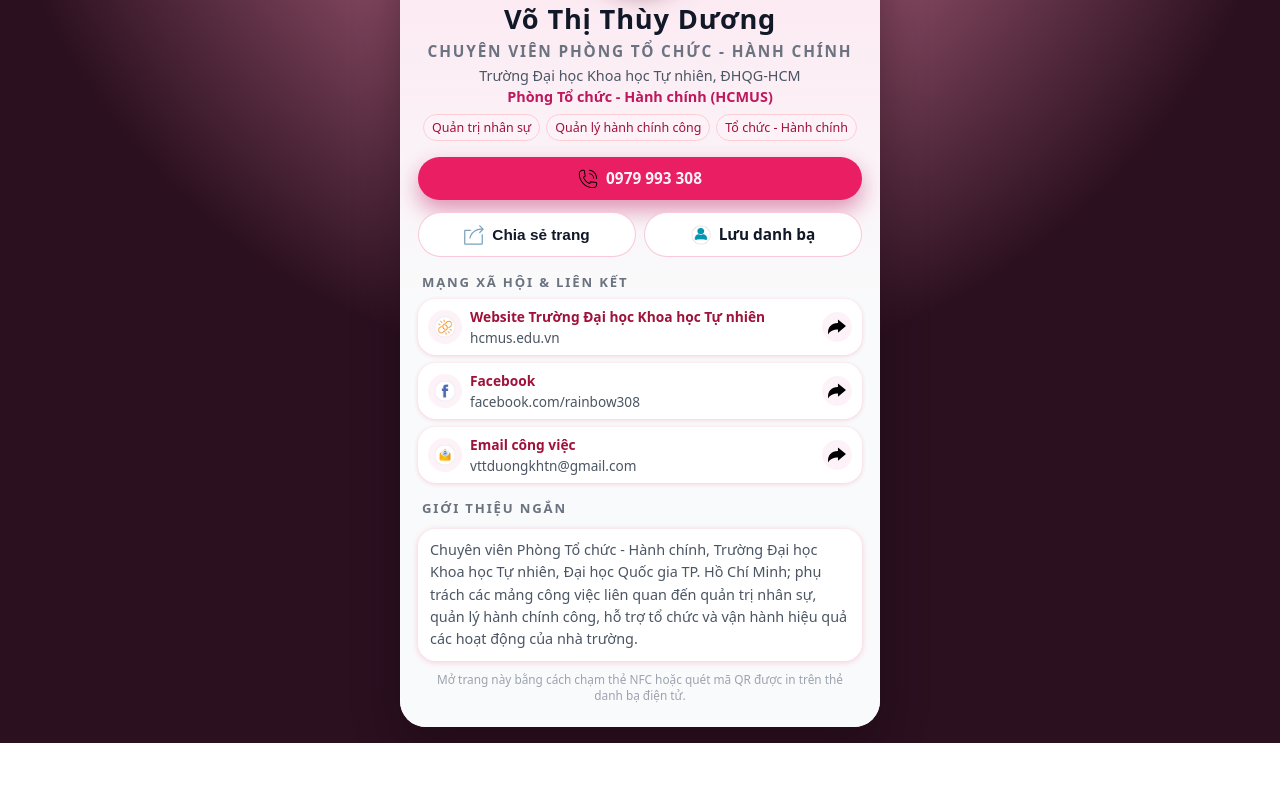
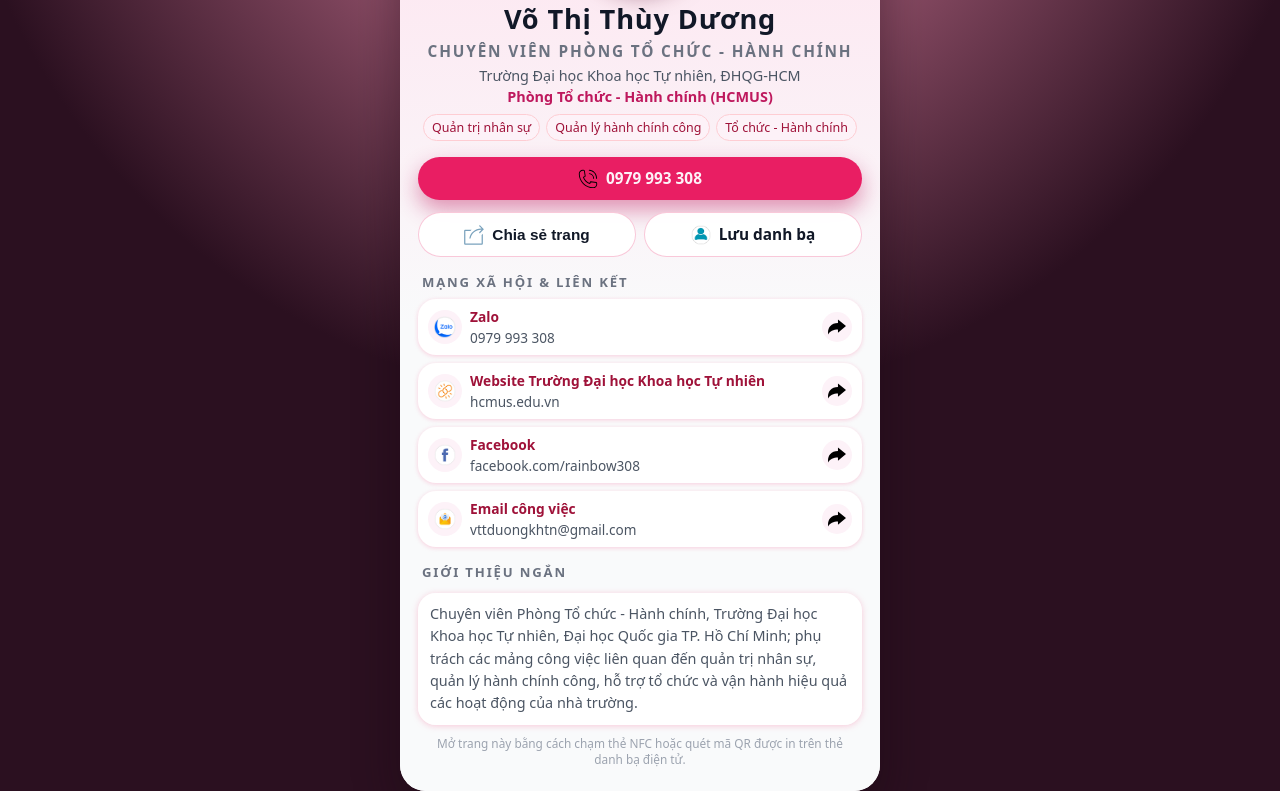
Before and after one commit to vulinhFIT/contacts, a plain HTML site: page vo-thi-thuy-duong/index.html in a window 1280 px wide. Shown: the part 288-1079 px from the top of the page. Before the commit the page ends 1031 px from the top, so only its background shows below. Drawn offline with Linux system fonts and the light colour scheme.

Commit message:
Update index.html

```diff
--- a/vo-thi-thuy-duong/index.html
+++ b/vo-thi-thuy-duong/index.html
@@ -494,6 +494,42 @@
         Mạng xã hội & liên kết
       </h2>
       <section class="social-list">
+         <!-- ZALO -->
+        <article class="social-item">
+          <div class="social-left">
+            <div class="social-icon-wrap">
+              <img
+                src="../assets/icon/Zalo.png"
+                alt="Zalo"
+                class="social-icon"
+              />
+            </div>
+            <div class="social-text">
+              <div class="social-name">Zalo</div>
+              <a
+                class="social-link"
+                href="https://zalo.me/0979993308"
+                target="_blank"
+                rel="noopener"
+              >
+                0979 993 308
+              </a>
+            </div>
+          </div>
+          <div class="social-right">
+            <a
+              href="https://zalo.me/0979993308"
+              target="_blank"
+              rel="noopener"
+            >
+              <img
+                src="../assets/icon/share-arrow.svg"
+                alt="Mở Zalo"
+                class="social-open-icon"
+              />
+            </a>
+          </div>
+        </article>
         <!-- WEBSITE HCMUS -->
         <article class="social-item">
           <div class="social-left">
```
